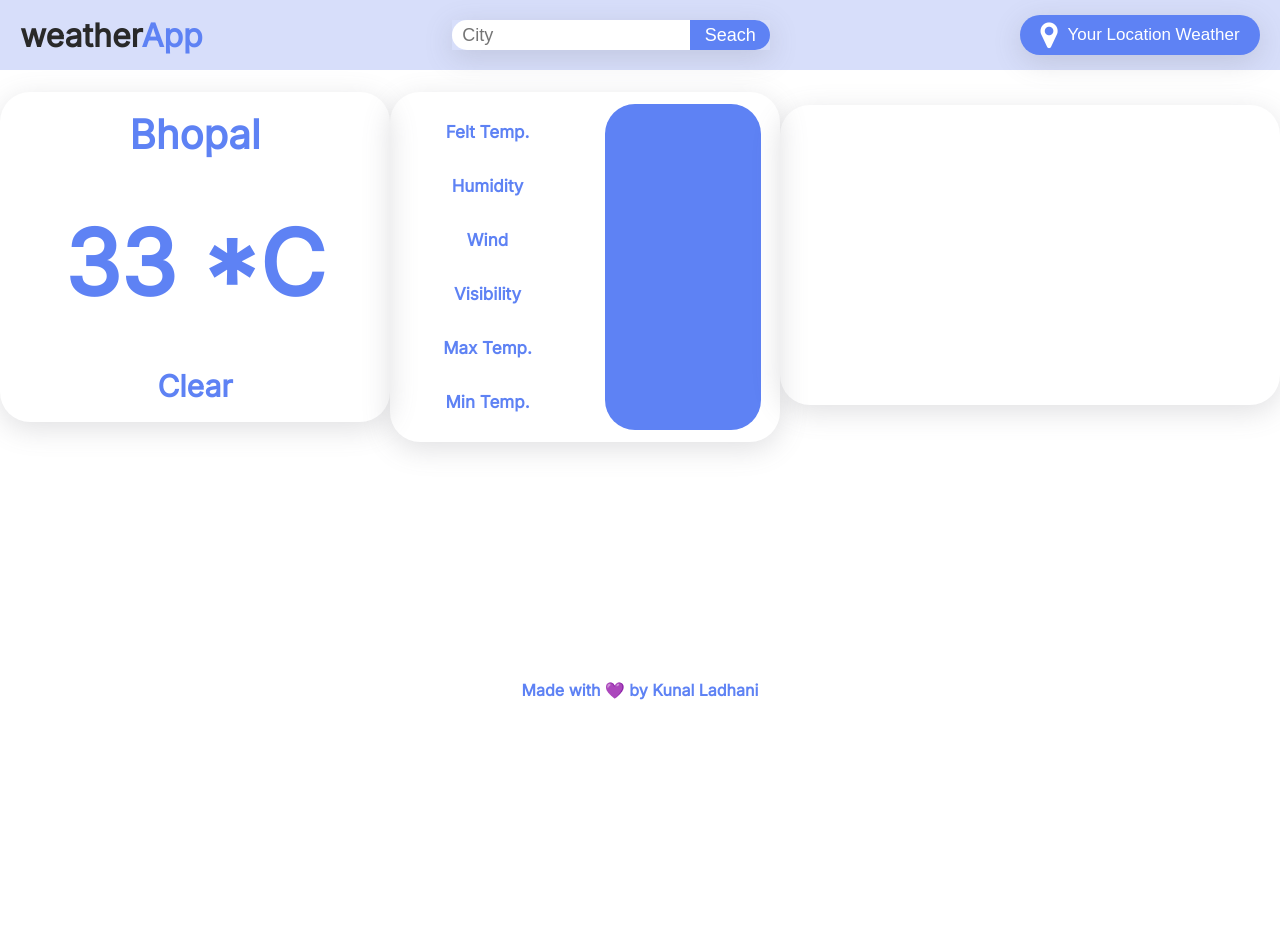
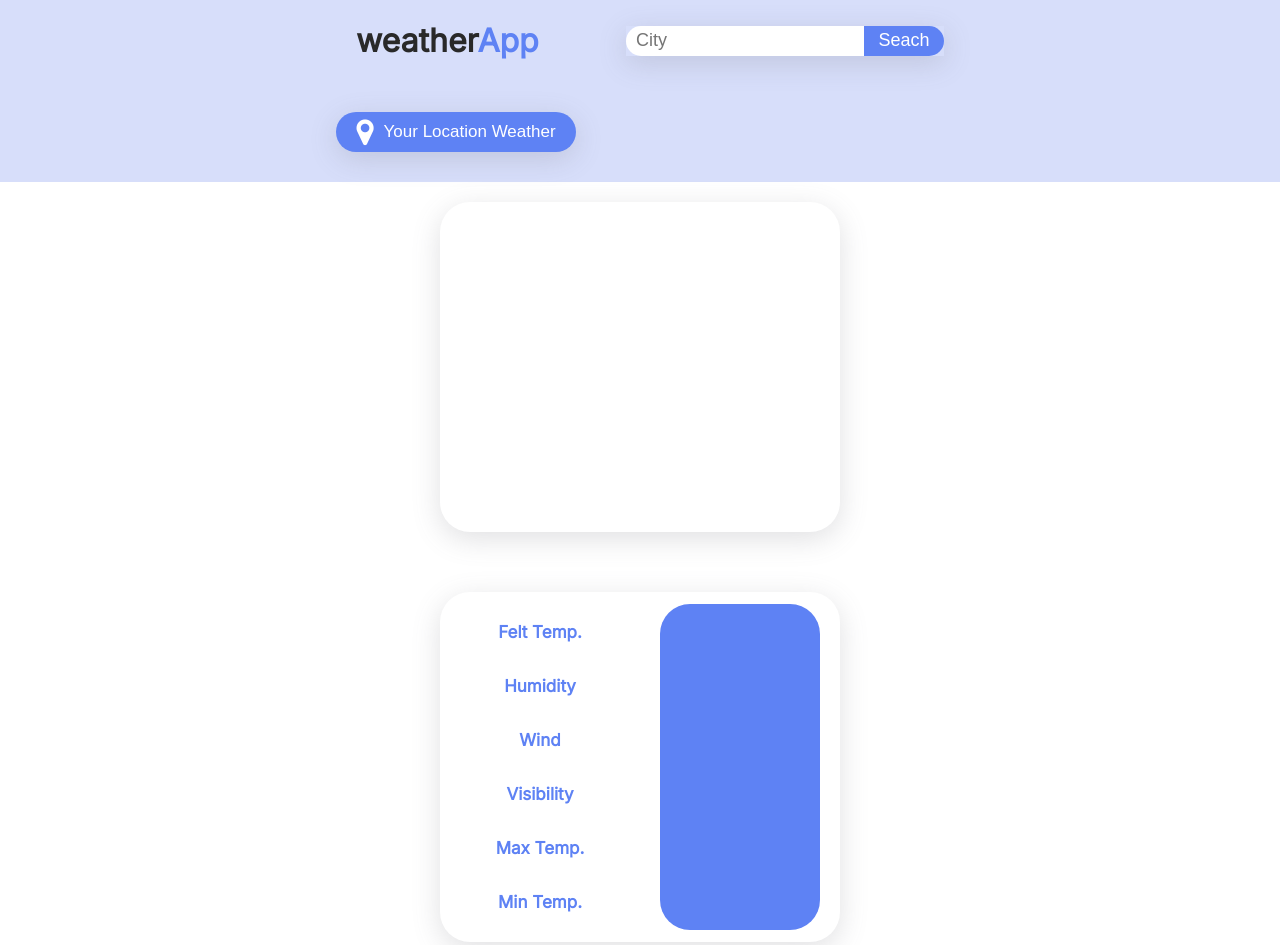
Before and after one commit to Kunal-Ladhani/weatherApp, a plain HTML site: page index.html in a window 1280 px wide. Shown: the top 945 px of the page. Before the commit the page ends 800 px from the top, so only its background shows below. Drawn offline with Linux system fonts and the light colour scheme.

Commit message:
compelted app

```diff
--- a/index.html
+++ b/index.html
@@ -8,7 +8,8 @@
       rel="stylesheet"
       href="https://cdnjs.cloudflare.com/ajax/libs/font-awesome/4.7.0/css/font-awesome.min.css"
     />
-    <title>Document</title>
+    <link rel="shortcut icon" href="./weatherApp.png" type="image/x-icon" />
+    <title>weatherApp</title>
     <link rel="stylesheet" href="style.css" />
   </head>
   <body>
@@ -35,9 +36,9 @@
     <div id="main">
       <div id="weather">
         <div id="mainWeather" class="zoom">
-          <p id="showCity">Bhopal</p>
-          <p id="temp">33 *C</p>
-          <p id="weatherType">Clear</p>
+          <p id="showCity"></p>
+          <p id="temp"></p>
+          <p id="weatherType"></p>
         </div>
 
         <div id="detailWeather" class="zoom">
--- a/style.css
+++ b/style.css
@@ -61,9 +61,12 @@ body {
     margin-right: 20px;
     font-size: 17px;
 }
+
 #navbar {
-    height: 70px;
-    display: flex;
+    height: auto;
+    display: grid;
+    grid-template-columns: repeat(3,auto);
+    grid-template-rows: auto;
     align-items: center;
     justify-content: space-between;
     background-color: var(--navbarBG);
@@ -100,25 +103,33 @@ input:focus{
 
 }
 #main {
-    height: 580px;
+    height: auto;
     width: auto;
-    display: flex;
+    display: grid;
+    grid-template-columns: repeat(1,auto);
+    grid-template-columns: repeat(1,auto);
+    gap: auto;
     flex-direction: column;
 
 }
+
 #weather {
-    height: 70%;
-    display: flex;
-    flex-direction: row;
+    /* height: 70%; */
+    margin-top: 20px;
+    display: grid;
+    grid-template-columns: repeat(3,auto);
+    grid-template-rows: auto;
     align-items: center;
     justify-content: space-around;
+    margin-bottom: 30px;
 }
 
 #forecast {
     margin: 0px;
-    height: 33%;
-    display: flex;
-    flex-direction: row;
+    /* height: 30%; */
+    display: grid;
+    grid-template-columns: repeat(7,auto);
+    grid-template-rows: repeat(1,auto);
     align-items: center;
     justify-content: center;
     gap: 30px;
@@ -209,3 +220,73 @@ iframe {
     text-align: center;
     margin-top: 30px;
 }
+
+
+@media all and (max-width : 480px) {
+    #navbar {
+        grid-template-columns: repeat(1,auto);
+        grid-template-rows: repeat(3,auto);
+        width: 100%;
+        gap: 30px;
+        align-items: center;
+        justify-content: center;
+        padding-bottom: 30px;
+    }
+
+    #weather {
+        margin-top: 30px;
+        grid-template-columns: repeat(1,auto);
+        grid-template-rows: repeat(3,auto);
+        align-items: center;
+        justify-content: center;
+        gap: 50px;
+    }
+
+
+
+    #forecast {
+        grid-template-columns: repeat(2,auto);
+        grid-template-rows: repeat(7,auto);
+        align-items: center;
+        justify-content: center;
+        gap: 50px;
+    }
+
+    iframe {
+        width: 90%;
+
+    }
+}
+
+@media all and (min-width : 481px) and (max-width : 1350px) {
+    #navbar {
+        grid-template-columns: repeat(2,auto);
+        grid-template-rows: repeat(2,auto);
+        width: 100%;
+        gap: 30px;
+        align-items: center;
+        justify-content: center;
+        padding-bottom: 30px;
+    }
+
+    #weather {
+        margin-top: 30px;
+        grid-template-columns: repeat(1,auto);
+        grid-template-rows: repeat(3,auto);
+        align-items: center;
+        justify-content: center;
+        gap: 50px;
+    }
+
+    #forecast {
+        grid-template-columns: repeat(3,auto);
+        grid-template-rows: repeat(3,auto);
+        align-items: center;
+        justify-content: center;
+        gap: 50px;
+    }
+
+    iframe {
+        width: 90%;
+    }
+}
```
Also changed, not shown: weatherApp.png (added).
